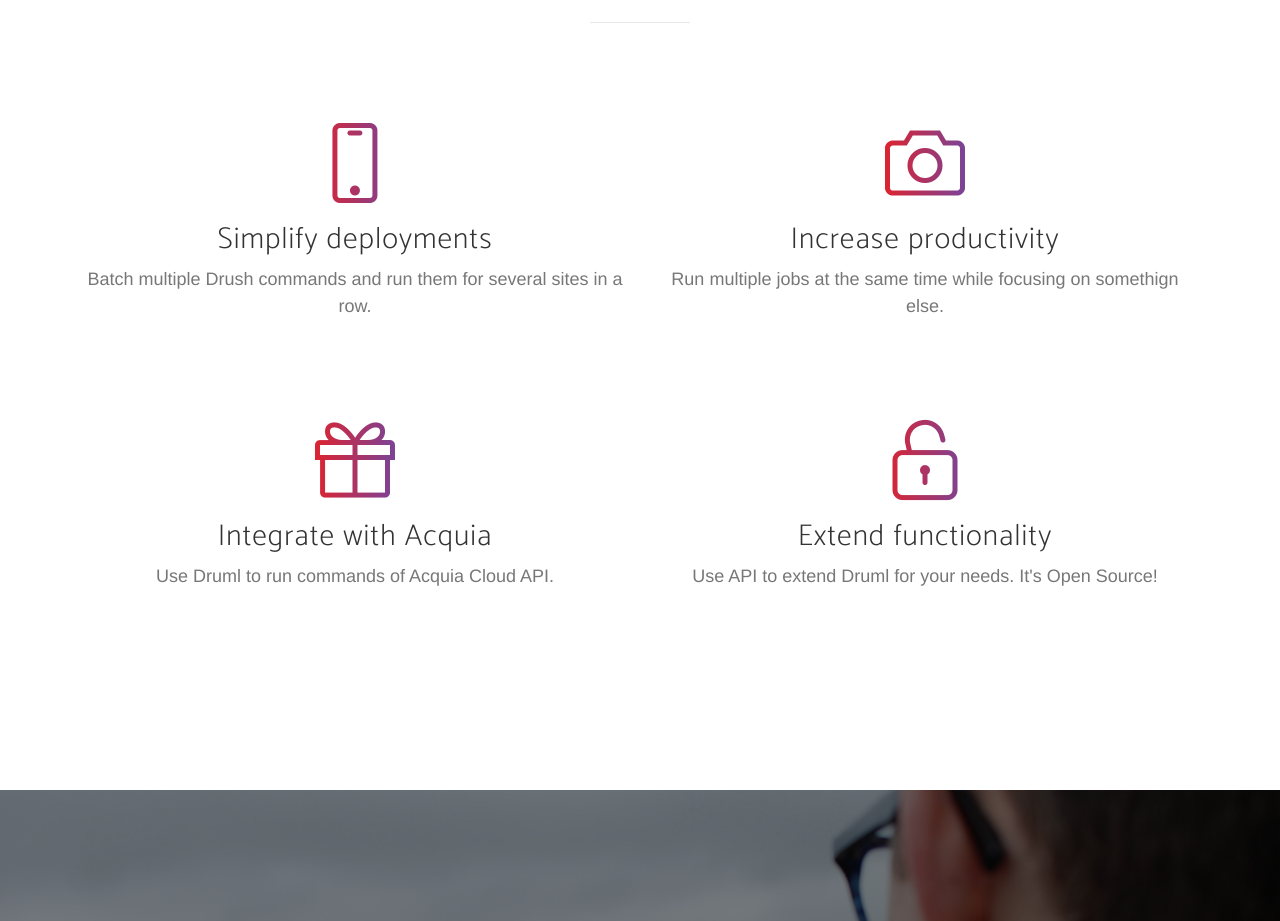
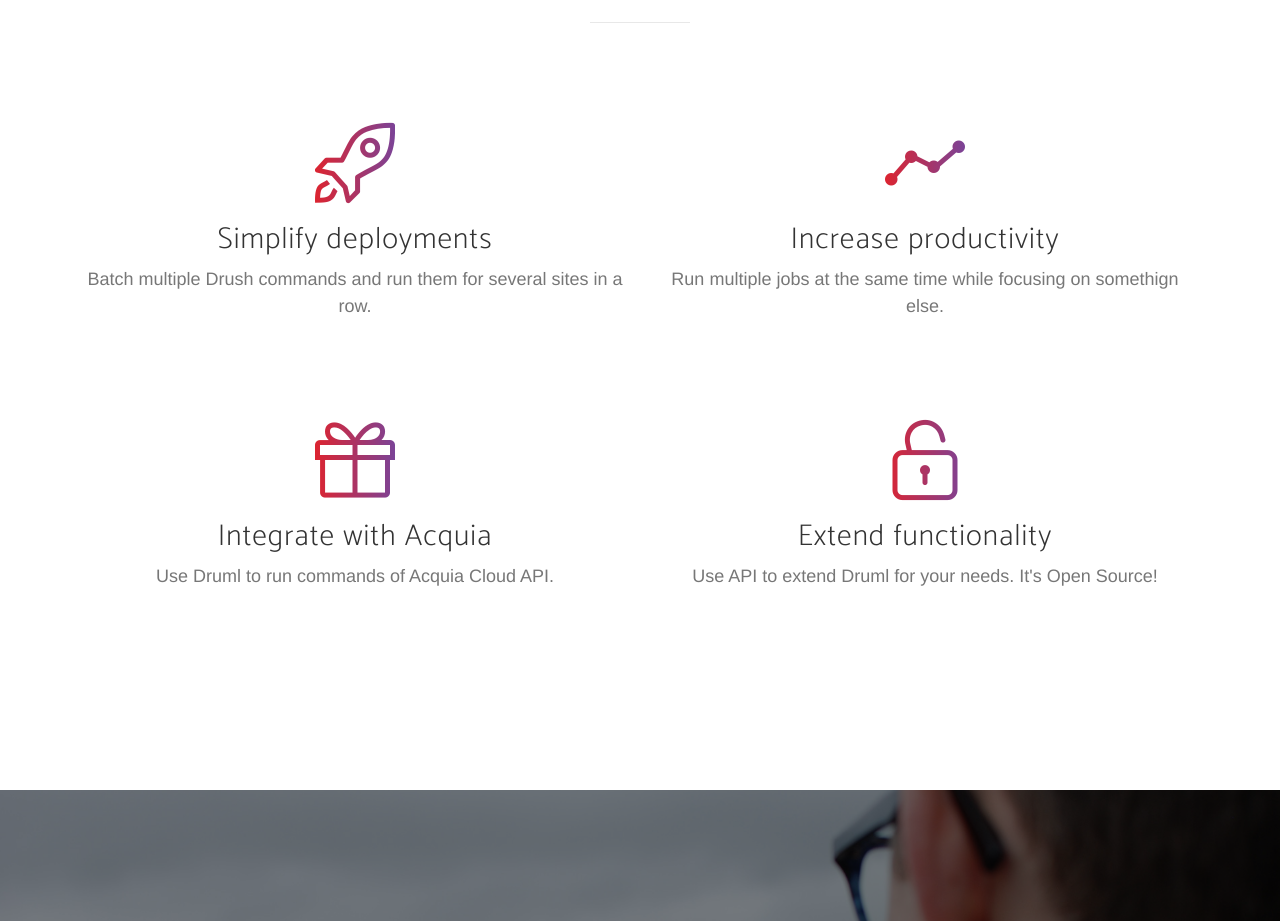
Before and after one commit to ncstabile17/druml-project, a website: page index.html in a window 1280 px wide. Shown: the part 1666-2587 px from the top of the page. Drawn offline with nearby package versions, Linux system fonts and the light colour scheme; a web font is replaced by a local one.

Commit message:
Update icons

```diff
--- a/index.html
+++ b/index.html
@@ -130,14 +130,14 @@
                         <div class="row">
                             <div class="col-md-6">
                                 <div class="feature-item">
-                                    <i class="icon-screen-smartphone text-primary"></i>
+                                    <i class="icon-rocket text-primary"></i>
                                     <h3>Simplify deployments</h3>
                                     <p class="text-muted">Batch multiple Drush commands and run them for several sites in a row.</p>
                                 </div>
                             </div>
                             <div class="col-md-6">
                                 <div class="feature-item">
-                                    <i class="icon-camera text-primary"></i>
+                                    <i class="icon-graph text-primary"></i>
                                     <h3>Increase productivity</h3>
                                     <p class="text-muted">Run multiple jobs at the same time while focusing on somethign else.</p>
                                 </div>
```
